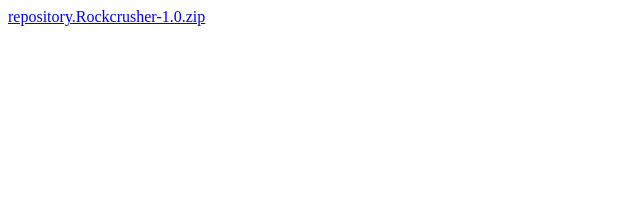
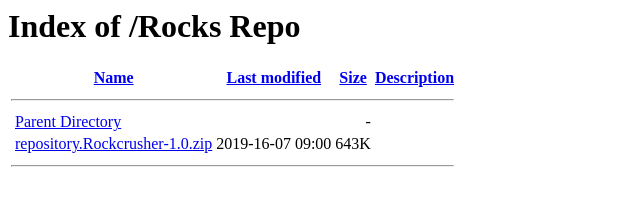
Before and after one commit to Rockcrusher01/Rock, a plain HTML site: page index.html in a window 1280 px wide. Shown: the whole page, without its empty margins (0-640 px from the left). Drawn offline with Linux system fonts and the light colour scheme.

Commit message:
Add files via upload

```diff
--- a/index.html
+++ b/index.html
@@ -1 +1,15 @@
-<p><a href="repository.Rockcrusher-1.0.zip">repository.Rockcrusher-1.0.zip</a></p>
+<!DOCTYPE HTML PUBLIC "-//W3C//DTD HTML 3.2 Final//EN">
+<html>
+ <head>
+  <title>Index of /Rocks Repo</title>
+ </head>
+ <body>
+<h1>Index of /Rocks Repo</h1>
+  <table>
+   <tr><th valign="top"></th><th><a href="?C=N;O=D">Name</a></th><th><a href="?C=M;O=A">Last modified</a></th><th><a href="?C=S;O=A">Size</a></th><th><a href="?C=D;O=A">Description</a></th></tr>
+   <tr><th colspan="5"><hr></th></tr>
+<tr><td valign="top"></td><td><a href="/">Parent Directory</a>       </td><td>&nbsp;</td><td align="right">  - </td><td>&nbsp;</td></tr>
+<tr><td valign="top"></td><td><a href="repository.Rockcrusher-1.0.zip">repository.Rockcrusher-1.0.zip</a></td><td align="right">2019-16-07 09:00  </td><td align="right">643K</td><td>&nbsp;</td></tr>
+<tr><th colspan="5"><hr></th></tr>
+</table>
+</html>
```
